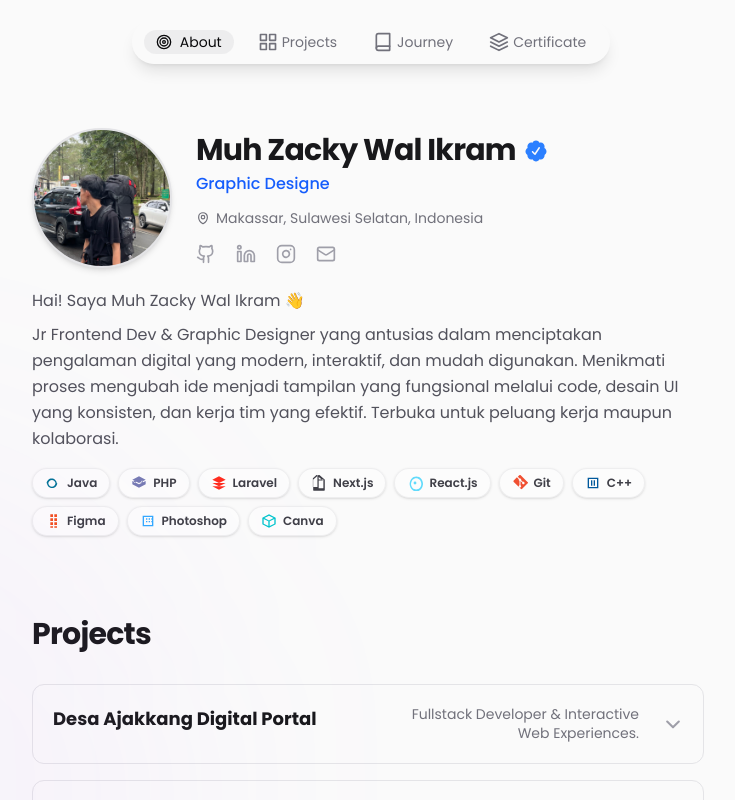
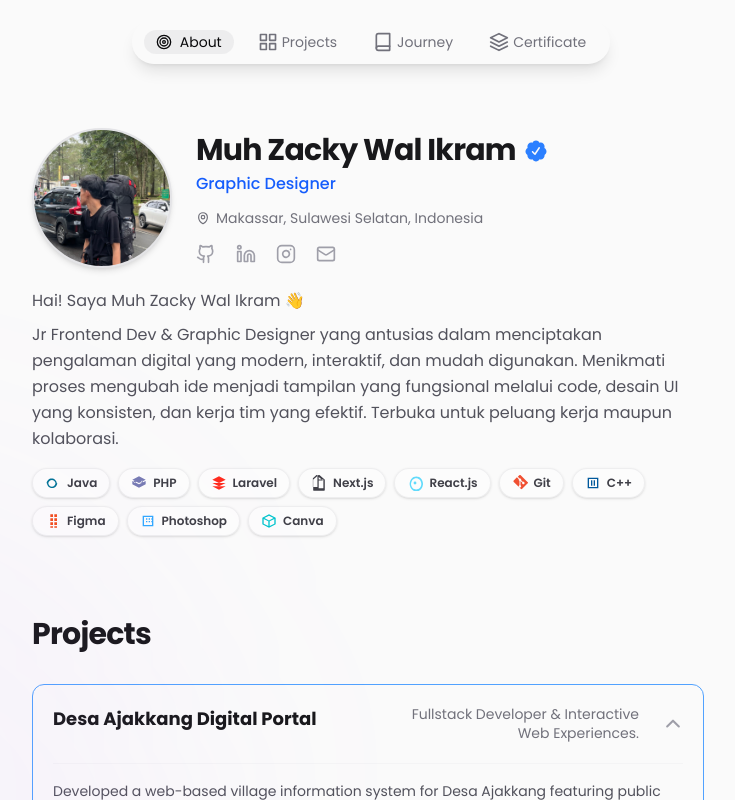
Before and after one commit to Muhzky/porto-z, a Next.js app: page / in a window 1280 px wide. Shown: the top 800 px of the page, without its empty margins (269-1004 px from the left). Built offline with nearby package versions, Linux system fonts and the light colour scheme.

Commit message:
up-project-id1

```diff
--- a/app/components/ProjectsSection.jsx
+++ b/app/components/ProjectsSection.jsx
@@ -4,7 +4,7 @@ import { useState } from "react";
 
 export default function ProjectsSection() {
   // State untuk mengontrol Project Accordion (null berarti tidak ada yang terbuka)
-  const [openProjectId, setOpenProjectId] = useState(null);
+  const [openProjectId, setOpenProjectId] = useState(1);
 
   const handleToggle = (id) => {
     setOpenProjectId(openProjectId === id ? null : id);
```
